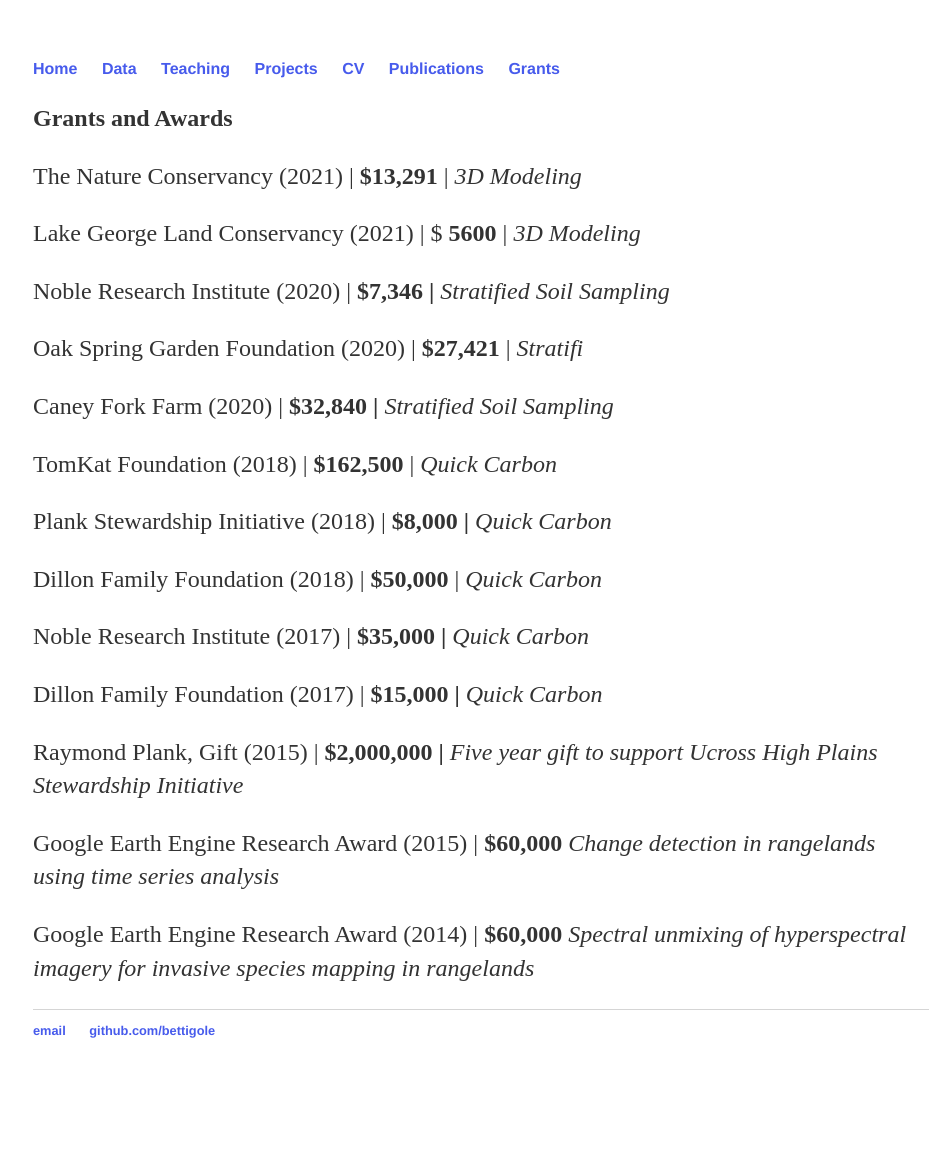
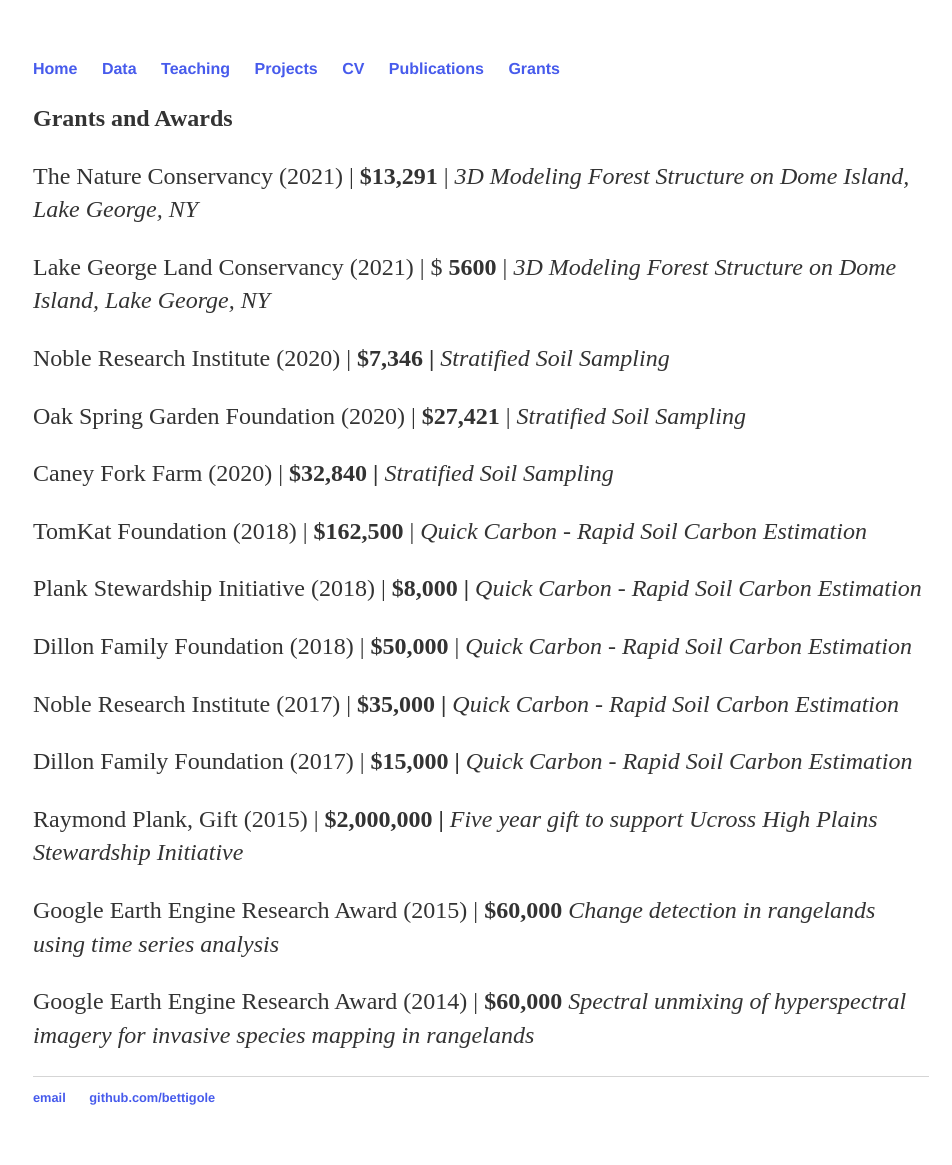
Before and after one commit to bettigole/bettigole.github.io, a Jekyll site: the page built from grants/index.html, in a window 1280 px wide. Shown: the whole page, without its empty margins (159-1111 px from the left). Built offline with Jekyll 4.4.1, drawn with Linux system fonts in a browser that asks for light colours; before the commit the page ends 1098 px from its top, so only the background shows below that.

Commit message:
add details to grants

```diff
--- a/grants/index.html
+++ b/grants/index.html
@@ -4,16 +4,16 @@
 ---
 
 <p><strong>Grants and Awards</strong></p>
-<p>The Nature Conservancy (2021) | <strong>$13,291</strong> | <em>3D Modeling</em></p>
-<p>Lake George Land Conservancy (2021) | $ <strong>5600</strong> | <em>3D Modeling</em></p>
+<p>The Nature Conservancy (2021) | <strong>$13,291</strong> | <em>3D Modeling Forest Structure on Dome Island, Lake George, NY</em></p>
+<p>Lake George Land Conservancy (2021) | $ <strong>5600</strong> | <em>3D Modeling Forest Structure on Dome Island, Lake George, NY</em></p>
 <p>Noble Research Institute (2020) | <strong>$7,346 |</strong> <em>Stratified Soil Sampling</em></p>
-<p>Oak Spring Garden Foundation (2020) | <strong>$27,421</strong> | <em>Stratifi</em></p>
+<p>Oak Spring Garden Foundation (2020) | <strong>$27,421</strong> | <em>Stratified Soil Sampling</em></p>
 <p>Caney Fork Farm (2020) | <strong>$32,840 |</strong> <em>Stratified Soil Sampling</em></p>
-<p>TomKat Foundation (2018) | <strong>$162,500</strong> | <em>Quick Carbon</em></p>
-<p>Plank Stewardship Initiative (2018) | <strong>$8,000 |</strong> <em>Quick Carbon</em></p>
-<p>Dillon Family Foundation (2018) | <strong>$50,000</strong> | <em>Quick Carbon</em></p>
-<p>Noble Research Institute (2017) | <strong>$35,000 |</strong> <em>Quick Carbon</em></p>
-<p>Dillon Family Foundation (2017) | <strong>$15,000 |</strong> <em>Quick Carbon</em></p>
+<p>TomKat Foundation (2018) | <strong>$162,500</strong> | <em>Quick Carbon - Rapid Soil Carbon Estimation</em></p>
+<p>Plank Stewardship Initiative (2018) | <strong>$8,000 |</strong> <em>Quick Carbon - Rapid Soil Carbon Estimation</em></p>
+<p>Dillon Family Foundation (2018) | <strong>$50,000</strong> | <em>Quick Carbon - Rapid Soil Carbon Estimation</em></p>
+<p>Noble Research Institute (2017) | <strong>$35,000 |</strong> <em>Quick Carbon - Rapid Soil Carbon Estimation</em></p>
+<p>Dillon Family Foundation (2017) | <strong>$15,000 |</strong> <em>Quick Carbon - Rapid Soil Carbon Estimation</em></p>
 <p>Raymond Plank, Gift (2015) | <strong>$2,000,000 |</strong> <em>Five year gift to support Ucross High Plains Stewardship Initiative</em></p>
 <p>Google Earth Engine Research Award (2015) | <strong>$60,000</strong> <em>Change detection in rangelands using time series analysis</em></p>
 <p>Google Earth Engine Research Award (2014) | <strong>$60,000</strong> <em>Spectral unmixing of hyperspectral imagery for invasive species mapping in rangelands</em></p>
```
